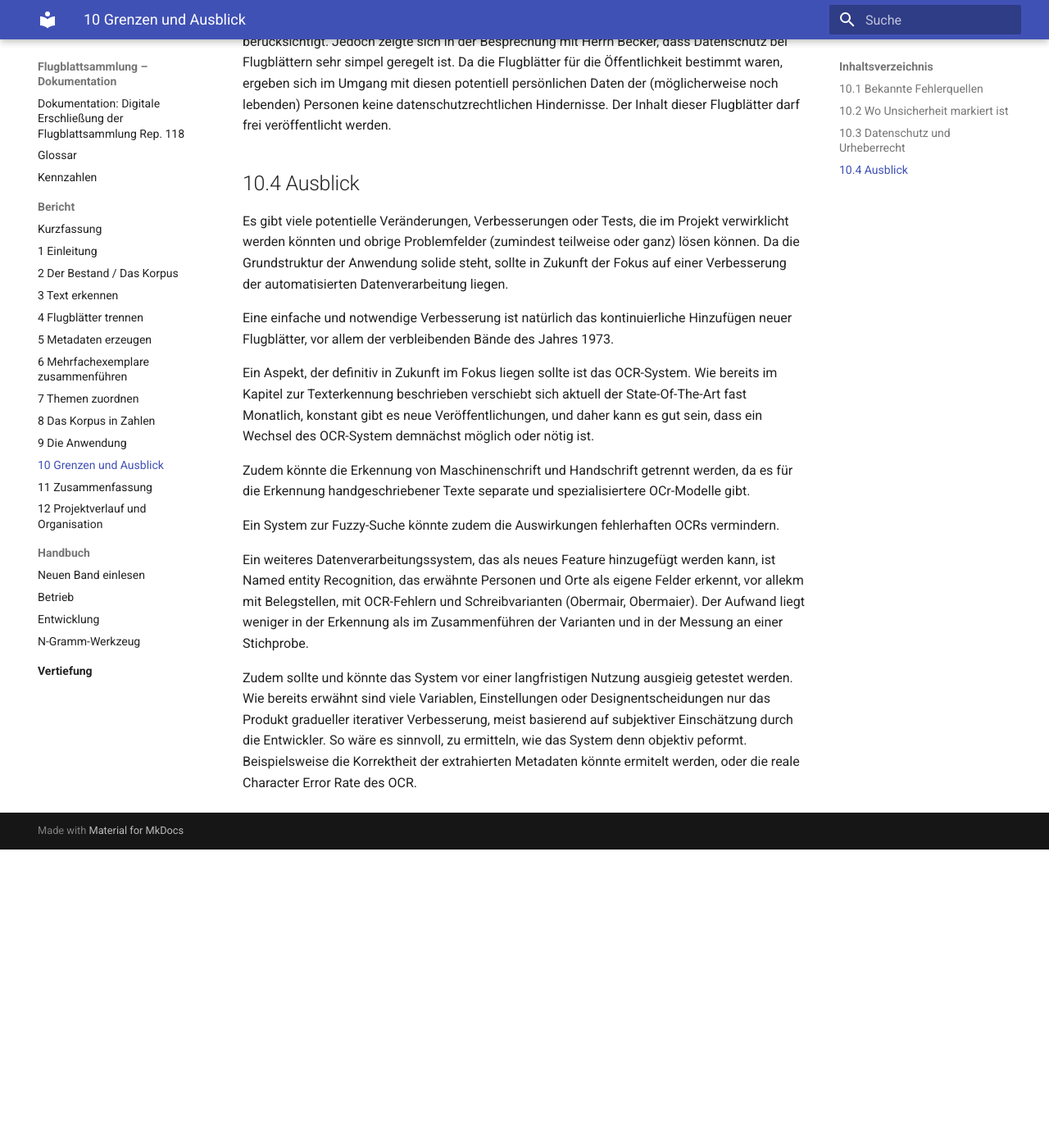
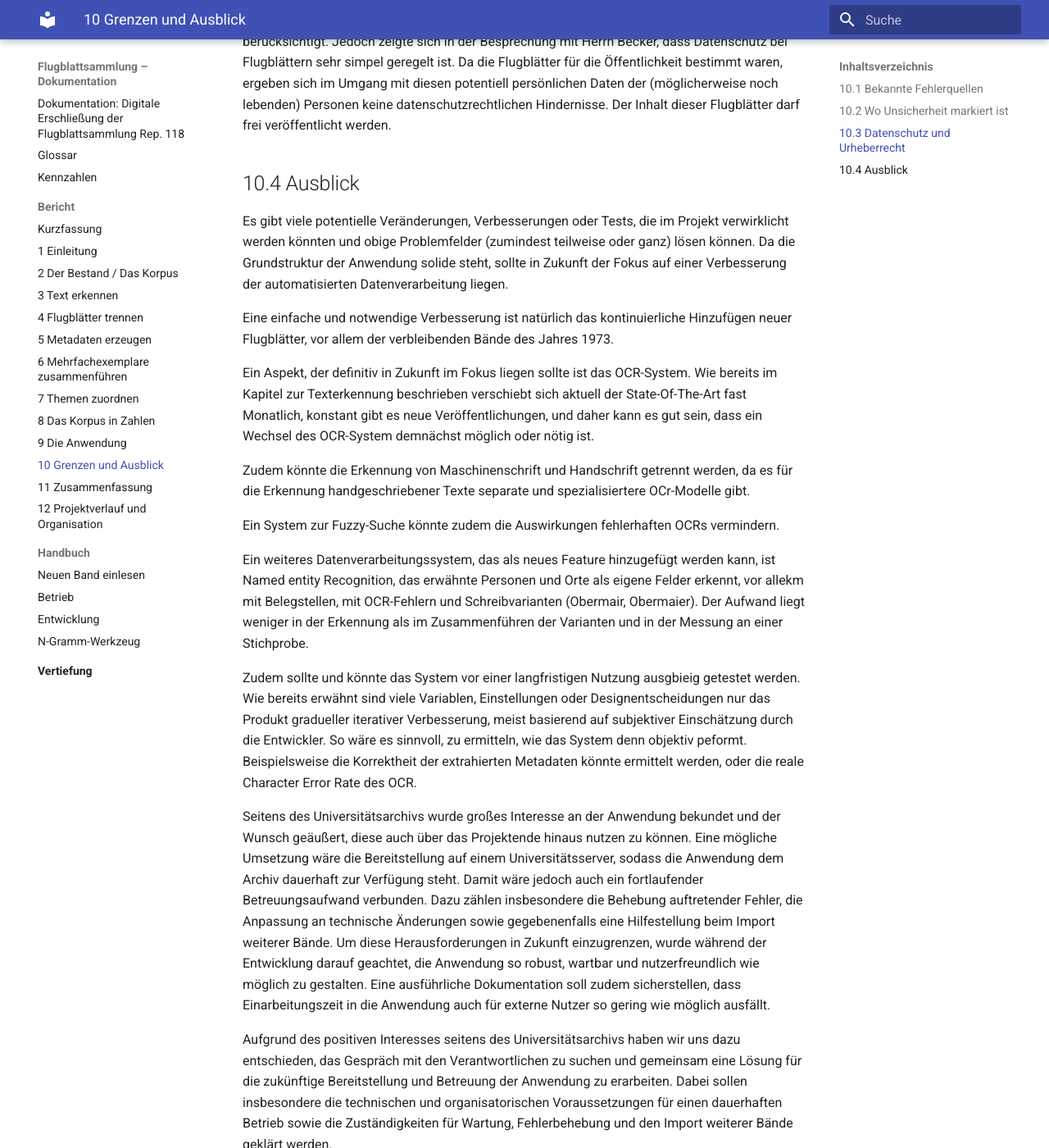
Before and after one commit to woidveit02/UR_LeafletArchive, an MkDocs documentation site: the page built from docs/bericht/10-grenzen-ausblick.md, in a window 1280 px wide and 1400 px high, scrolled down 1816 px. Shown: the whole window at 82% size. Built offline with MkDocs 1.6.1 and Material for MkDocs 9.7.7, drawn with Linux system fonts in a browser that asks for light colours; before the commit the page ends 2852 px from its top, so only the background shows below that.

```diff
--- a/docs/bericht/10-grenzen-ausblick.md
+++ b/docs/bericht/10-grenzen-ausblick.md
@@ -28,7 +28,7 @@
 
 ## 10.4 Ausblick
 
-Es gibt viele potentielle Veränderungen, Verbesserungen oder Tests, die im Projekt verwirklicht werden könnten und obrige Problemfelder (zumindest teilweise oder ganz) lösen können. Da die Grundstruktur der Anwendung solide steht, sollte in Zukunft der Fokus auf einer Verbesserung der automatisierten Datenverarbeitung liegen.
+Es gibt viele potentielle Veränderungen, Verbesserungen oder Tests, die im Projekt verwirklicht werden könnten und obige Problemfelder (zumindest teilweise oder ganz) lösen können. Da die Grundstruktur der Anwendung solide steht, sollte in Zukunft der Fokus auf einer Verbesserung der automatisierten Datenverarbeitung liegen.
 
 Eine einfache und notwendige Verbesserung ist natürlich das kontinuierliche Hinzufügen neuer Flugblätter, vor allem der verbleibenden Bände des Jahres 1973.
 
@@ -40,4 +40,8 @@
 
 Ein weiteres Datenverarbeitungssystem, das als neues Feature hinzugefügt werden kann, ist Named entity Recognition, das erwähnte Personen und Orte als eigene Felder erkennt, vor allekm mit Belegstellen, mit OCR-Fehlern und Schreibvarianten (Obermair, Obermaier). Der Aufwand liegt weniger in der Erkennung als im Zusammenführen der Varianten und in der Messung an einer Stichprobe.
 
-Zudem sollte und könnte das System vor einer langfristigen Nutzung ausgieig getestet werden. Wie bereits erwähnt sind viele Variablen, Einstellungen oder Designentscheidungen nur das Produkt gradueller iterativer Verbesserung, meist basierend auf subjektiver Einschätzung durch die Entwickler. So wäre es sinnvoll, zu ermitteln, wie das System denn objektiv peformt. Beispielsweise die Korrektheit der extrahierten Metadaten könnte ermitelt werden, oder die reale Character Error Rate des OCR.
+Zudem sollte und könnte das System vor einer langfristigen Nutzung ausgbieig getestet werden. Wie bereits erwähnt sind viele Variablen, Einstellungen oder Designentscheidungen nur das Produkt gradueller iterativer Verbesserung, meist basierend auf subjektiver Einschätzung durch die Entwickler. So wäre es sinnvoll, zu ermitteln, wie das System denn objektiv peformt. Beispielsweise die Korrektheit der extrahierten Metadaten könnte ermittelt werden, oder die reale Character Error Rate des OCR.
+
+Seitens des Universitätsarchivs wurde großes Interesse an der Anwendung bekundet und der Wunsch geäußert, diese auch über das Projektende hinaus nutzen zu können. Eine mögliche Umsetzung wäre die Bereitstellung auf einem Universitätsserver, sodass die Anwendung dem Archiv dauerhaft zur Verfügung steht. Damit wäre jedoch auch ein fortlaufender Betreuungsaufwand verbunden. Dazu zählen insbesondere die Behebung auftretender Fehler, die Anpassung an technische Änderungen sowie gegebenenfalls eine Hilfestellung beim Import weiterer Bände. Um diese Herausforderungen in Zukunft einzugrenzen, wurde während der Entwicklung darauf geachtet, die Anwendung so robust, wartbar und nutzerfreundlich wie möglich zu gestalten. Eine ausführliche Dokumentation soll zudem sicherstellen, dass Einarbeitungszeit in die Anwendung auch für externe Nutzer so gering wie möglich ausfällt.
+
+Aufgrund des positiven Interesses seitens des Universitätsarchivs haben wir uns dazu entschieden, das Gespräch mit den Verantwortlichen zu suchen und gemeinsam eine Lösung für die zukünftige Bereitstellung und Betreuung der Anwendung zu erarbeiten. Dabei sollen insbesondere die technischen und organisatorischen Voraussetzungen für einen dauerhaften Betrieb sowie die Zuständigkeiten für Wartung, Fehlerbehebung und den Import weiterer Bände geklärt werden.
```
Also changed, not shown: docs/bericht/04-trennen.md (+2 -2 lines), docs/bericht/06-mehrfachexemplare.md (+1 -1 lines).
